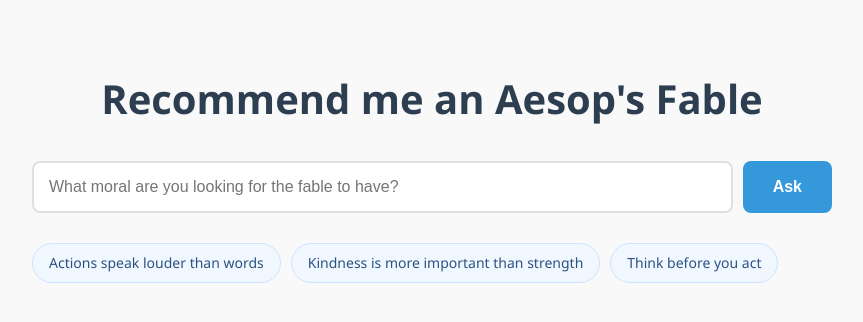
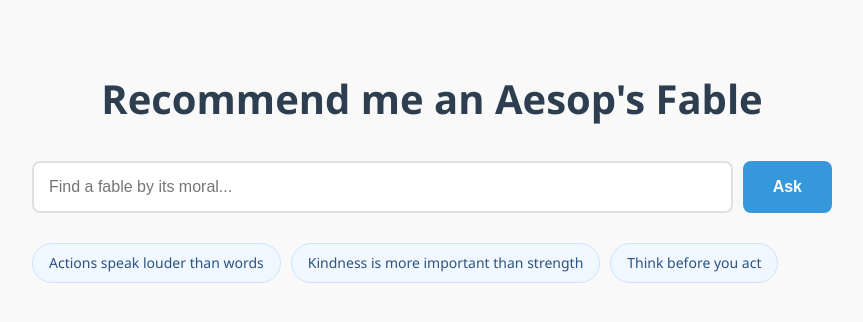
Before and after one commit to tsunyinlam/fables, a website: page public/index.html in a window 1280 px wide. Shown: the whole page, without its empty margins (208-1071 px from the left). Drawn offline with Linux system fonts and the light colour scheme.

```diff
--- a/public/index.html
+++ b/public/index.html
@@ -175,7 +175,7 @@
 <body>
     <h1>Recommend me an Aesop's Fable</h1>
     <form id="chat-form">
-        <input type="text" id="question" placeholder="What moral are you looking for the fable to have?">
+        <input type="text" id="question" placeholder="Find a fable by its moral...">
         <button type="submit">Ask</button>
     </form>
 
```
